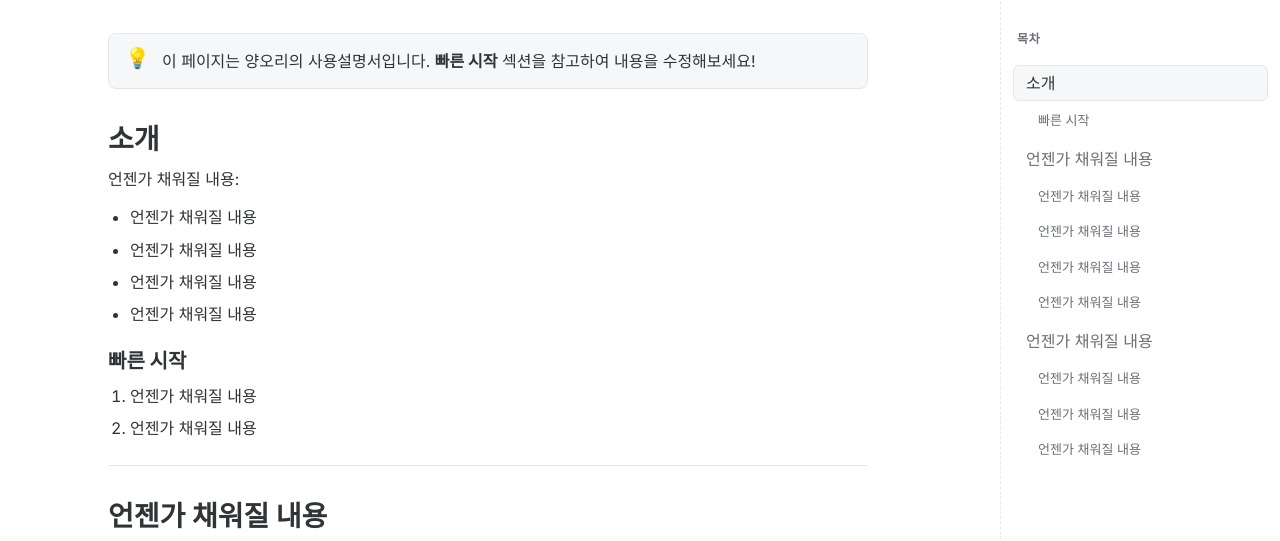
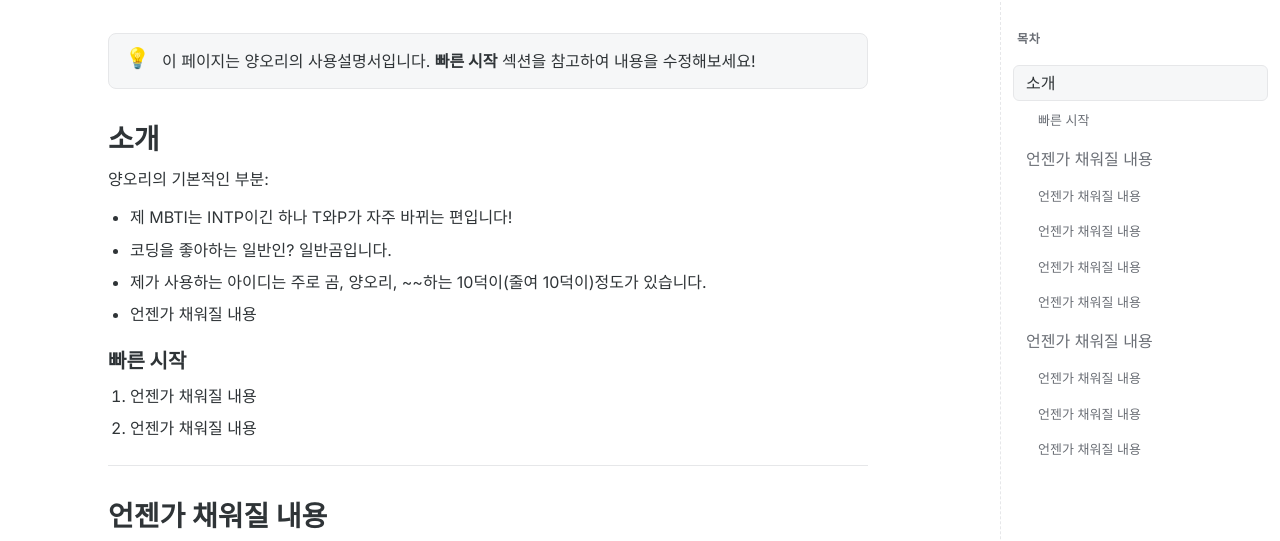
Before and after one commit to otaku3402/user_manual, a plain HTML site: page index.html in a window 1280 px wide. Shown: the part 559-1100 px from the top of the page. Drawn offline with Linux system fonts and the light colour scheme.

Commit message:
Update index.html

```diff
--- a/index.html
+++ b/index.html
@@ -36,11 +36,11 @@
       </div>
 
         <h2>소개</h2>
-        <p>언젠가 채워질 내용:</p>
+        <p>양오리의 기본적인 부분:</p>
         <ul>
-          <li>언젠가 채워질 내용</li>
-          <li>언젠가 채워질 내용</li>
-          <li>언젠가 채워질 내용</li>
+          <li>제 MBTI는 INTP이긴 하나 T와P가 자주 바뀌는 편입니다!</li>
+          <li>코딩을 좋아하는 일반인? 일반곰입니다.</li>
+          <li>제가 사용하는 아이디는 주로 곰, 양오리, ~~하는 10덕이(줄여 10덕이)정도가 있습니다.</li>
           <li>언젠가 채워질 내용</li>
         </ul>
 
```
